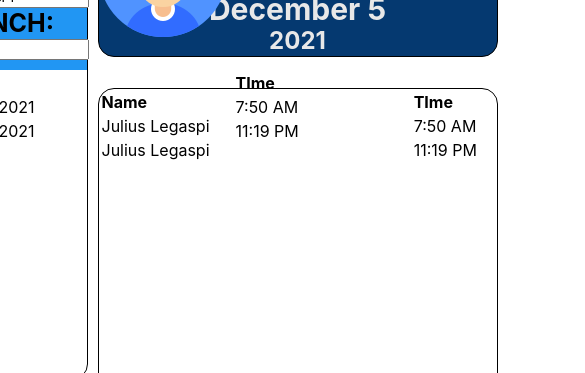
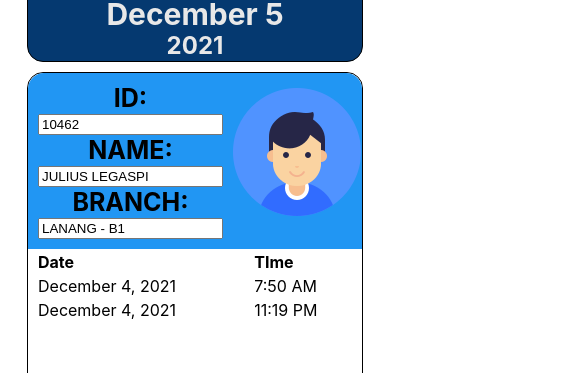
Before and after one commit to L4it-julz/React-Attendance, a React (Create React App) app in the folder attendancedb/: page / in a window 390 px wide. Shown: the part 207-580 px from the top of the page, 585 px wide, since content can reach past the window. Built offline with nearby package versions, Linux system fonts and the light colour scheme.

Commit message:
enhance wrapper

```diff
--- a/attendancedb/src/App.css
+++ b/attendancedb/src/App.css
@@ -13,6 +13,23 @@
   margin: 0 auto;
   justify-content: center;
   align-items: center;
+}
+
+/* Stack the layout on small devices/viewports. */
+@media only screen and (max-width: 760px) {
+  .wrapper {
+    grid-template-areas:
+    "head-1"
+    "datetimeDisplay"
+    "info-1"
+    "employeeTime"
+    "searchbar";
+    grid-template-rows: 1fr;
+    grid-template-columns: 21em;
+    /* margin: 0 auto; */
+    justify-content: center;
+    align-items: center;
+ }
 }
 
 #header {
--- a/attendancedb/src/components/Info/Infotimelog.js
+++ b/attendancedb/src/components/Info/Infotimelog.js
@@ -1,5 +1,6 @@
 import React from "react";
 import Tablelog from "../UI/Tablelog";
+import classes from './Infotimelog.module.css'
 
 const Infotimelog = () => {
     const dataCols = ['Date', 'TIme']
@@ -8,7 +9,7 @@ const Infotimelog = () => {
         {item:'December 4, 2021', subitem:'11:19 PM'},
     ]
     return(
-        <section>
+        <section className={classes.Tablelog}>
             <Tablelog columns={dataCols} rows={dataRows} />
         </section>
     );
--- /dev/null
+++ b/attendancedb/src/components/Info/Infotimelog.module.css
@@ -0,0 +1,8 @@
+.tablelog {
+    padding: 10px;
+   margin-left: 10px;
+    justify-content: center;
+    align-items: center;
+    border: solid red;
+
+}
--- a/attendancedb/src/components/UI/Tablelog.module.css
+++ b/attendancedb/src/components/UI/Tablelog.module.css
@@ -1,10 +1,25 @@
 .table {
     text-align: left;
     border: 1 solid black;
-    width: 500px;
+    width: 380px;
+    margin: 0 auto;
+        justify-content: center;
+        align-items: center;
 }
 
 .table, th, td {
     /* border: 1px solid black;
     border-collapse: collapse; */
   }
+
+  @media only screen and (max-width: 760px) {
+    .table {
+        text-align: left;
+        border: 1 solid black;
+        width: 320px;
+        margin: 0 auto;
+        justify-content: center;
+        align-items: center;
+
+    }
+  }
```
